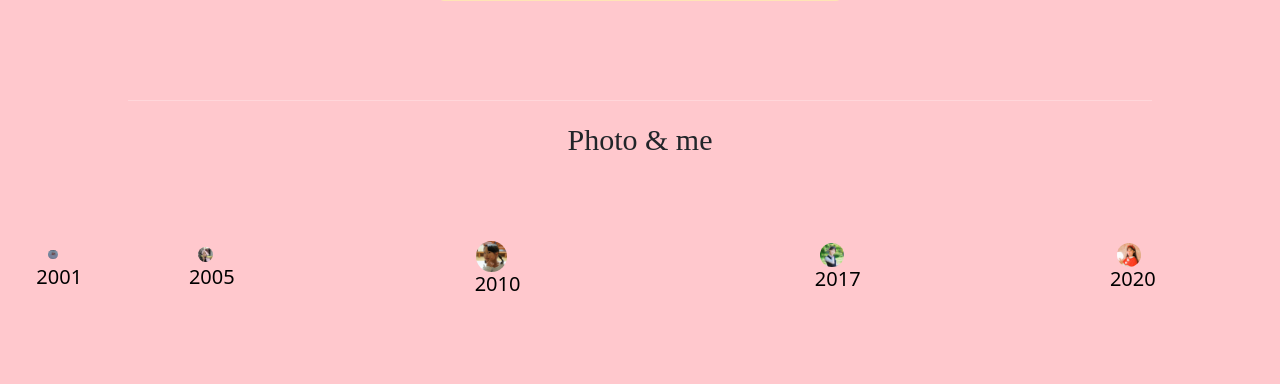
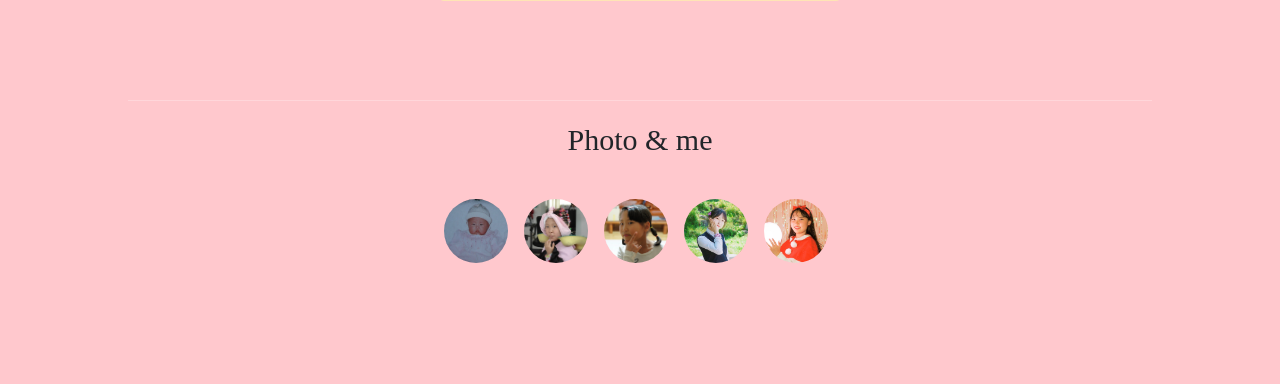
Before and after one commit to lywon725/sns-project, a Django app: page /fist/ in a window 1280 px wide. Shown: the part 869-1253 px from the top of the page. Before the commit the page ends 1160 px from the top, so only its background shows below. Run offline with Django 3.2, Linux system fonts and the light colour scheme.

Commit message:
fisrt commit

```diff
--- a/main/templates/main/first.html
+++ b/main/templates/main/first.html
@@ -57,37 +57,33 @@
         }
         .photo{
             text-align: center;
-            display: flex;
-        }
-        .p{
-            text-align: center;
         }
         .p2001{
-            width:8%;
+            width:5%;
             border-radius: 70%;
             display: inline-block;
             margin-right:12px;
         }
         .p2005{
-            width:8%;
+            width:5%;
             border-radius: 70%;
             display: inline-block;
             margin-right:12px;
         }
         .p2010{
-            width:8%;
+            width:5%;
             border-radius: 70%;
             display: inline-block;
             margin-right:12px;
         }
         .p2017{
-            width:8%;
+            width:5%;
             border-radius: 70%;
             display: inline-block;
             margin-right:12px;
         }
         .p2020{
-            width:8%;
+            width:5%;
             border-radius: 70%;
             display: inline-block;
             margin-right:8px;
@@ -149,9 +145,9 @@
         <hr class="line">
         <div class="title3">Photo & me</div>
         <pre>
+        </center>
 
-
-        </pre>
+        <!-- </pre>
         <div class="photo">
             <div class="p">
                 <img class="p2001" src="{%static 'images/2001.jpg' %}">
@@ -175,9 +171,24 @@
             </div>
             <p></p>
 
+        </div> -->
+
+        <div class="photo">
+            <img class="p2001" src="{%static 'images/2001.jpg' %}" >
+            <img class="p2005" src="{%static 'images/2005.jpg' %}">
+            <img class="p2010" src="{%static 'images/2010.jpg' %}">
+            <img class="p2017" src="{%static 'images/2017.jpg' %}">
+            <img class="p2020" src="{%static 'images/2020.jpg' %}">
         </div>
 
-    </center>
+        <pre>
+
+
+
+
+        </pre>
+
+
 
   </body>
 </html>
```
Also changed, not shown: README.md.
